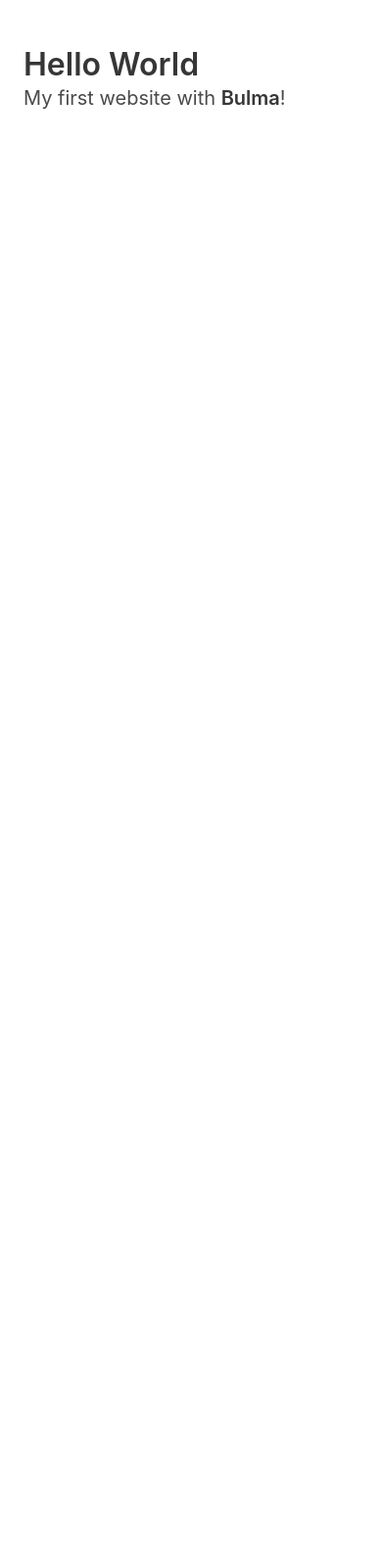
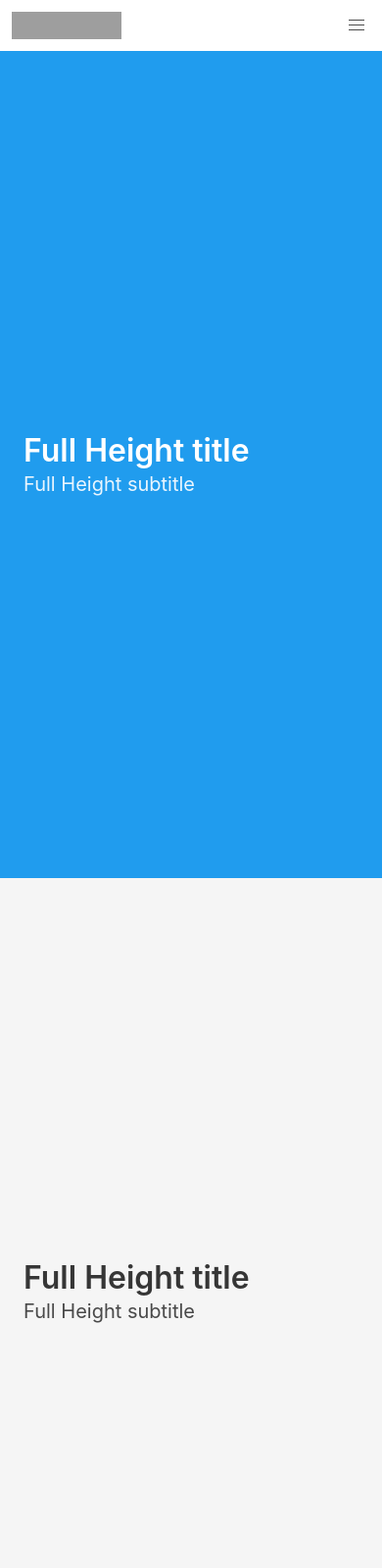
Before and after one commit to sdrosi/dream_app, a website: page public/index.html in a window 390 px wide. Shown: the top 1600 px of the page at 98% size. Before the commit the page ends 844 px from the top, so only its background shows below. Drawn offline with nearby package versions, Linux system fonts and the light colour scheme; grey boxes are pictures that could not be loaded.

Commit message:
wireframe complete

```diff
--- a/public/index.html
+++ b/public/index.html
@@ -8,15 +8,68 @@
     <script defer src="https://use.fontawesome.com/releases/v5.0.7/js/all.js"></script>
   </head>
   <body>
-  <section class="section">
-    <div class="container">
-      <h1 class="title">
-        Hello World
-      </h1>
-      <p class="subtitle">
-        My first website with <strong>Bulma</strong>!
-      </p>
-    </div>
-  </section>
+
+<!--navigation-->
+
+
+<nav class="navbar" role="navigation" aria-label="main navigation">
+        <div class="navbar-brand">
+          <a class="navbar-item" href="https://bulma.io">
+            <img src="https://bulma.io/images/bulma-logo.png" alt="Bulma: a modern CSS framework based on Flexbox" width="112" height="28">
+          </a>
+
+          <a role="button" class="navbar-burger" aria-label="menu" aria-expanded="false">
+            <span aria-hidden="true"></span>
+            <span aria-hidden="true"></span>
+            <span aria-hidden="true"></span>
+          </a>
+        </div>
+</nav>
+
+
+<!--hero-->
+<section class="hero is-info is-fullheight">
+        <div class="hero-body">
+          <div class="container">
+            <h1 class="title">
+              Full Height title
+            </h1>
+            <h2 class="subtitle">
+              Full Height subtitle
+            </h2>
+          </div>
+        </div>
+      </section>
+
+<!--dream box-->
+<section class="hero is-light is-fullheight">
+        <div class="hero-body">
+          <div class="container">
+            <h1 class="title">
+              Full Height title
+            </h1>
+            <h2 class="subtitle">
+              Full Height subtitle
+            </h2>
+          </div>
+        </div>
+      </section>
+
+<!--hero-->
+<section class="hero is-success is-fullheight">
+        <div class="hero-body">
+          <div class="container">
+            <h1 class="title">
+              Full Height title
+            </h1>
+            <h2 class="subtitle">
+              Full Height subtitle
+            </h2>
+          </div>
+        </div>
+      </section>
+
+
+
   </body>
 </html>
```
Also changed, not shown: public/dreamsfeed.html (+3 -2 lines), public/mydreams.html (+5 -5 lines), public/newdreams.html (+2 -0 lines).
